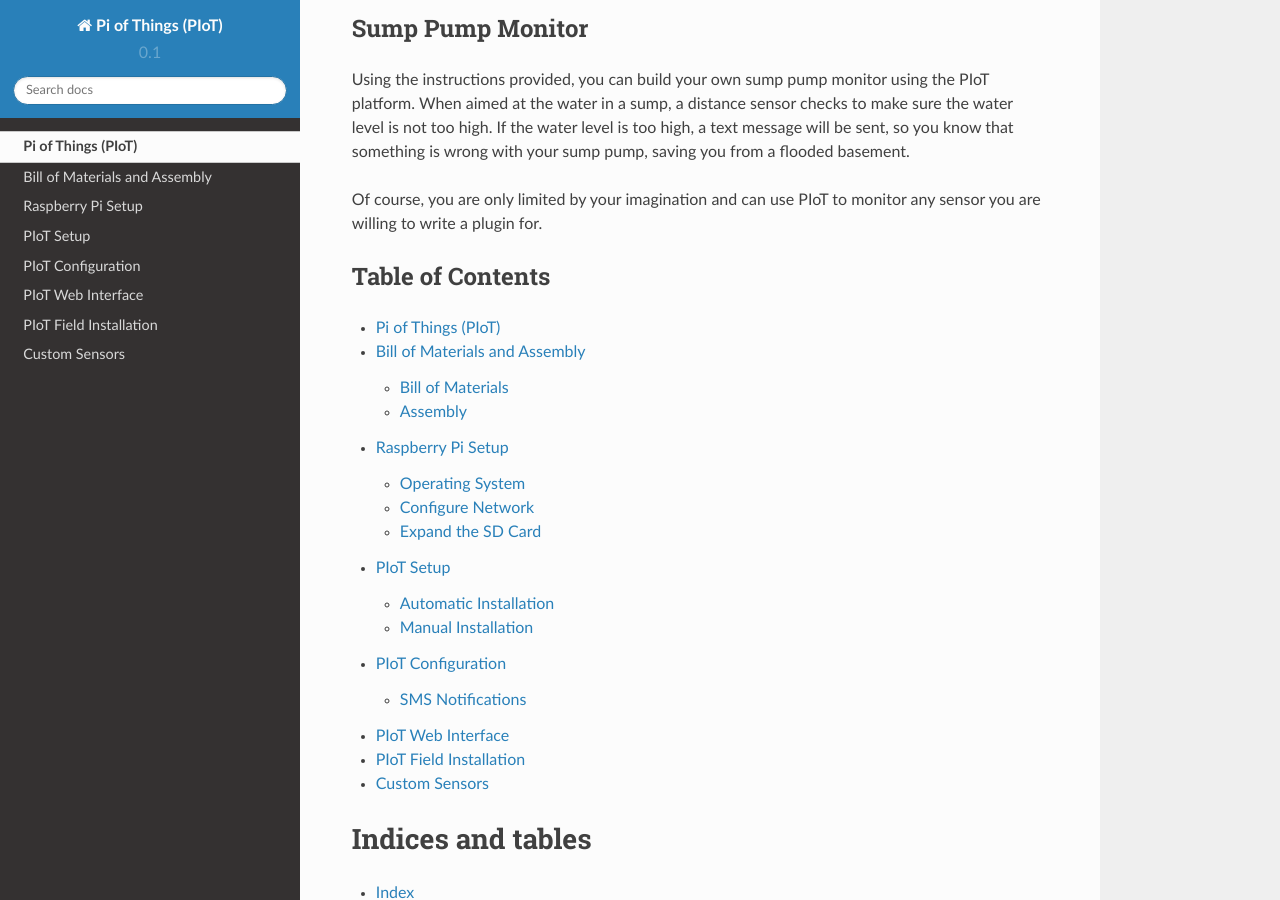
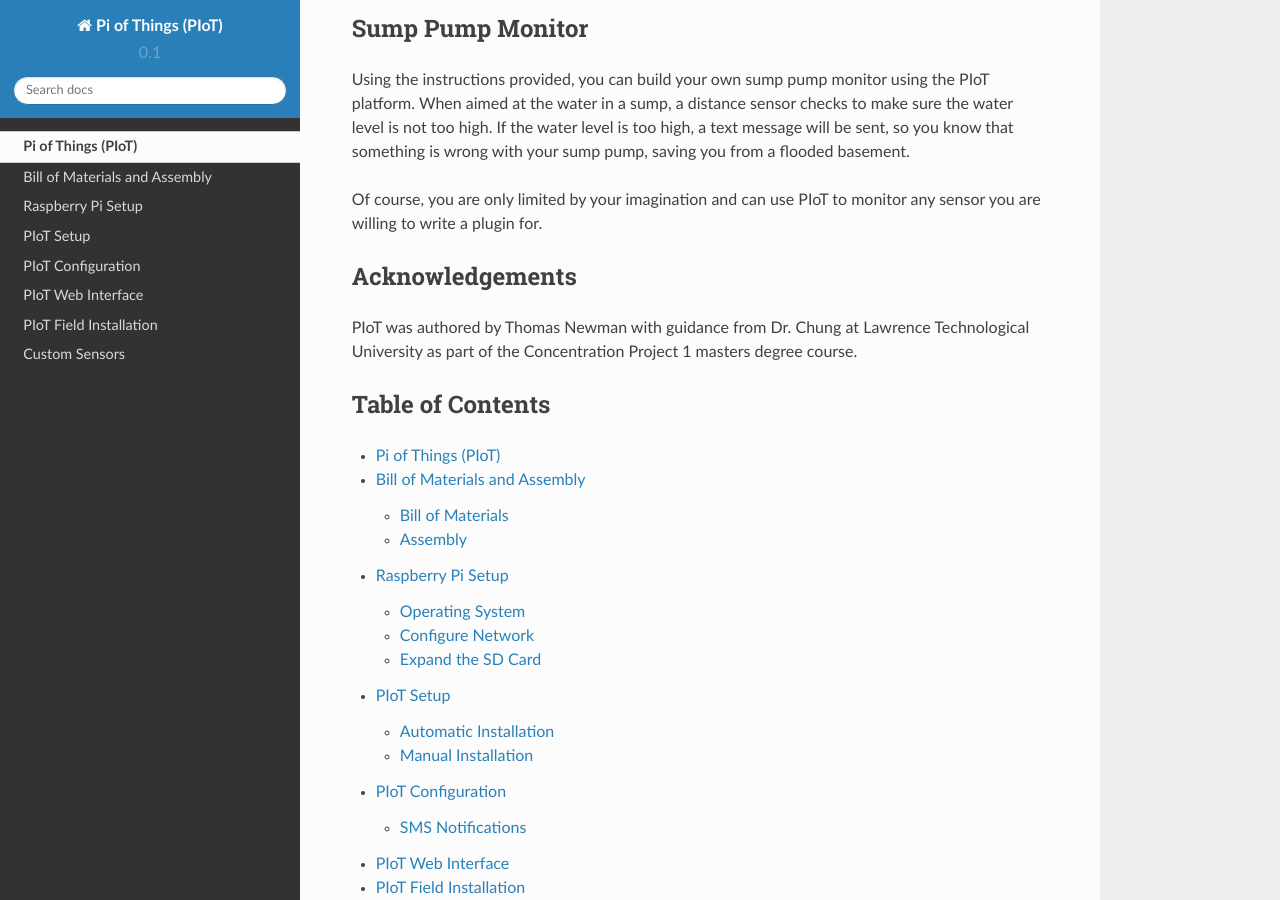
Before and after one commit to tnewman/PIoT, a Sphinx documentation site: the page built from docs/index.rst, in a window 1280 px wide and 900 px high, scrolled down 967 px. Built offline with Sphinx 7.4.7 and the Read the Docs theme 2.0.0, drawn with Linux system fonts in a browser that asks for light colours.

Commit message:
Update index.rst

```diff
--- a/docs/index.rst
+++ b/docs/index.rst
@@ -38,6 +38,13 @@
 Of course, you are only limited by your imagination and can use PIoT to
 monitor any sensor you are willing to write a plugin for.
 
+Acknowledgements
+----------------
+
+PIoT was authored by Thomas Newman with guidance from Dr. Chung at
+Lawrence Technological University as part of the Concentration Project
+1 masters degree course.
+
 Table of Contents
 -----------------
 
```
